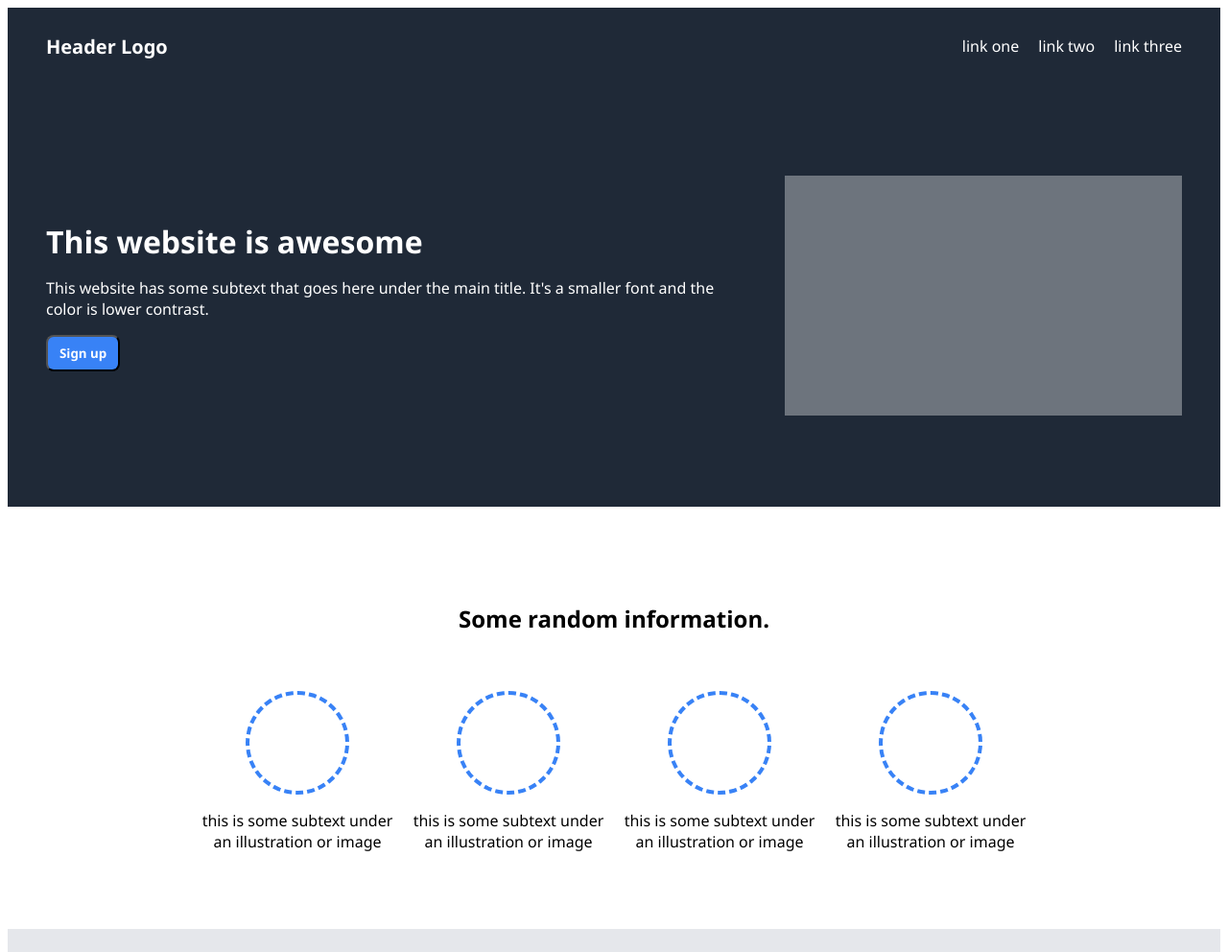
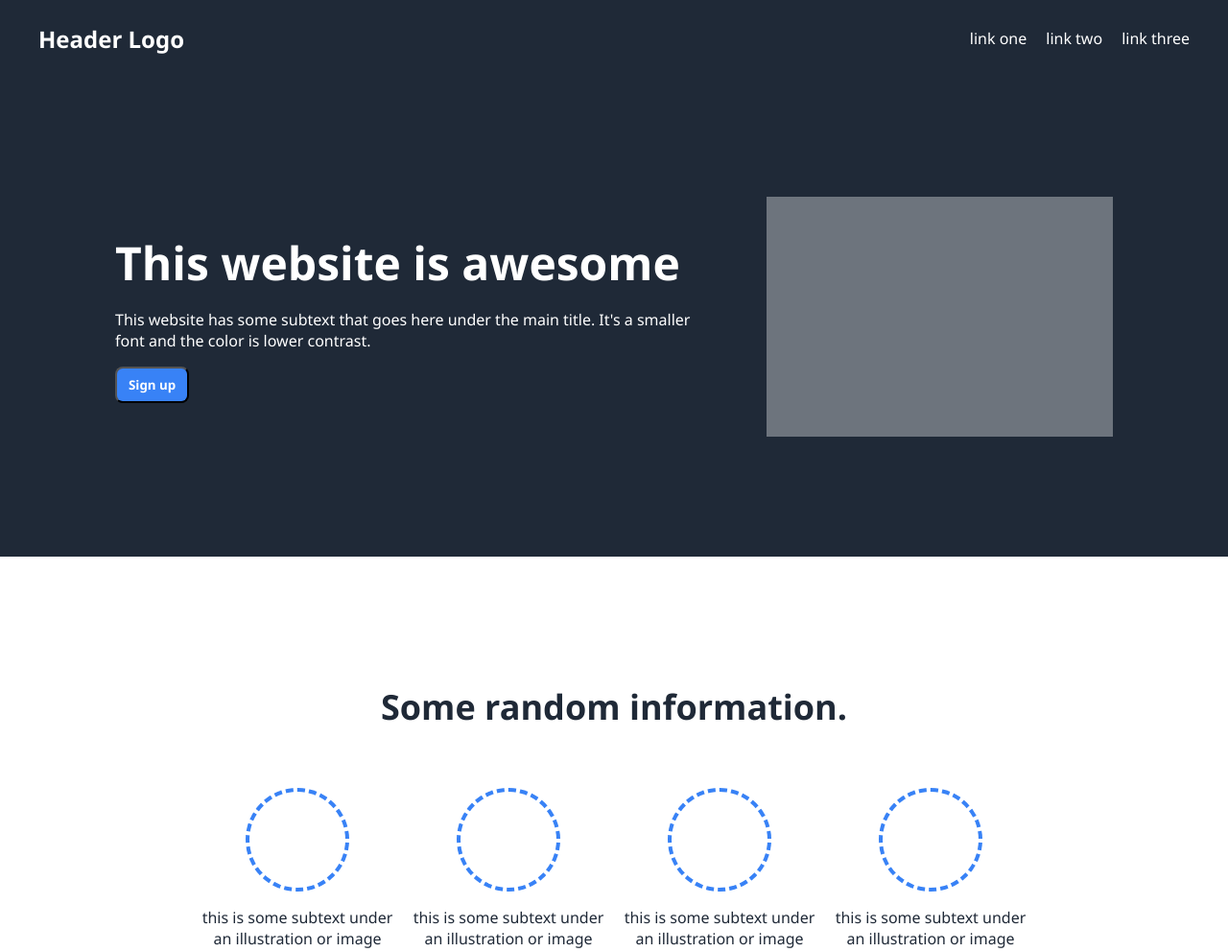
Before and after one commit to aecel/landing-page, a plain HTML site: page index.html in a window 1280 px wide. Shown: the top 992 px of the page at 96% size. Drawn offline with Linux system fonts and the light colour scheme.

Commit message:
Adjust spacing and font sizes

```diff
--- a/style.css
+++ b/style.css
@@ -2,7 +2,8 @@
     font-family:'Segoe UI', Tahoma, Geneva, Verdana, sans-serif;
 }
 
-html {
+body {
+    padding: 0;
     margin: 0;
 }
 
@@ -15,6 +16,8 @@ html {
 
 h1 {
     margin: 0;
+    font-size: 48px;
+    font-weight: extra-bold;
 }
 
 .header {
@@ -25,7 +28,7 @@ h1 {
 }
 
 .logo {
-    font-size: 20px;
+    font-size: 24px;
     font-weight: bold;
 }
 
@@ -36,11 +39,12 @@ ul {
 }
 
 .promotion {
-    min-height: 400px;
+    min-height: 500px;
     display: flex;
     justify-content: space-between;
     align-items: center;
     gap: 50px;
+    padding: 0px 120px;
 }
 
 .promotion-big-text,
@@ -68,16 +72,22 @@ button {
 }
 
 .info {
-    min-height: 400px;
+    min-height: 500px;
     text-align: center;
     padding: 20px;
     display: flex;
     flex-direction: column;
     justify-content: center;
+    color: #1F2937;
+}
+
+h2 {
+    margin: 0;
 }
 
 .info-header {
-    margin-bottom: 40px;
+    margin-bottom: 60px;
+    font-size: 24px;
 }
 
 .info-blocks {
@@ -109,8 +119,9 @@ button {
     justify-content: center;
     flex-direction: column;
     align-items: center;
-    padding: 60px;
+    padding: 60px 150px;
     color: rgb(63, 61, 61);
+
 }
 
 .quote-text {
@@ -127,7 +138,7 @@ button {
 }
 
 .action {
-    min-height: 300px;
+    min-height: 400px;
     background-color: white;
     display: flex;
     justify-content: center;
```
